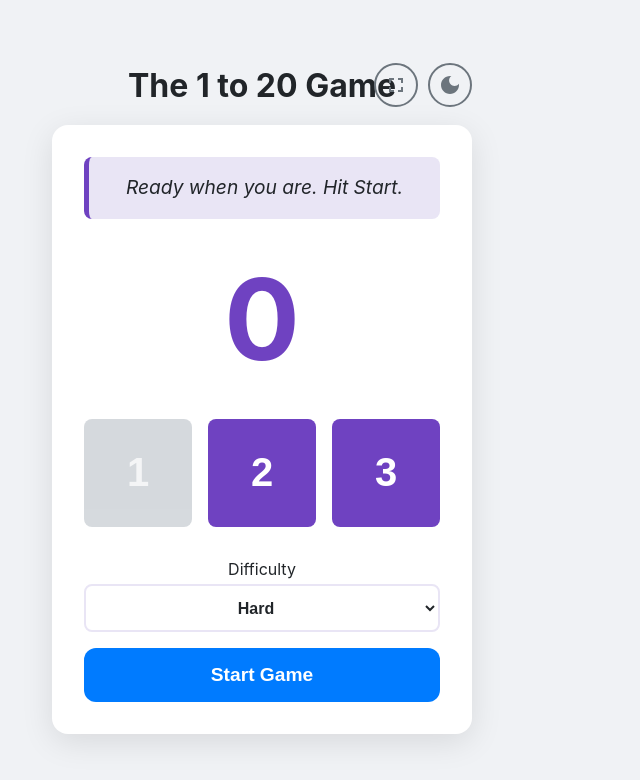
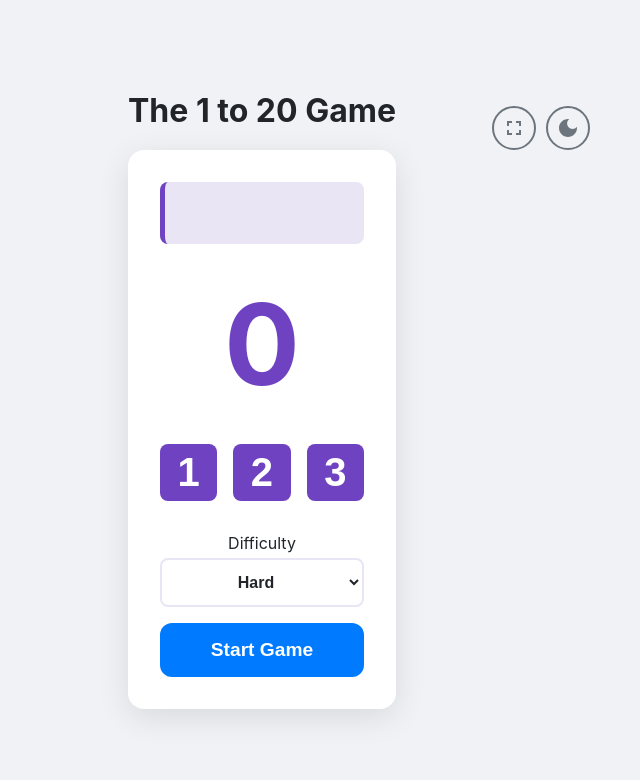
Before and after one commit to Popeye74uk/1to20Game, a plain HTML site: page index.html in a window 1280 px wide. Shown: the whole page, without its empty margins (378-1018 px from the left). Drawn offline with Linux system fonts and the light colour scheme.

Commit message:
Add files via upload

```diff
--- a/index.html
+++ b/index.html
@@ -3,7 +3,7 @@
 <head>
     <meta charset="UTF-8">
     <meta name="viewport" content="width=device-width, initial-scale=1.0">
-    <title>The 1 to 20 Game v0.8</title>
+    <title>The 1 to 20 Game v0.9</title>
     <style>
         /* CSS Variables for Theming */
         :root {
@@ -52,38 +52,45 @@
             transition: background-color 0.3s, color 0.3s;
         }
 
+        /* --- NEW LAYOUT WRAPPER --- */
+        .page-wrapper {
+            position: relative; /* Anchor for the buttons */
+            display: flex;
+            justify-content: center;
+            align-items: center;
+        }
+
         .container {
             width: 100%;
             max-width: 420px;
-            margin: 0 auto;
             text-align: center;
         }
 
-        /* --- CORRECTED HEADER LAYOUT --- */
+        /* The header is now simpler, just for the title */
         .game-header {
-            position: relative; /* Anchor for the buttons */
-            display: flex;
-            justify-content: center; /* Center the title */
-            align-items: center;
-            width: 100%; /* FORCE the header to be full-width */
             margin-bottom: 20px;
         }
 
-        .header-buttons {
-            position: absolute; /* Position relative to the header */
-            right: 0; /* Pin to the right of the full-width header */
-            top: 50%;
-            transform: translateY(-50%); /* Vertically center the buttons */
-            display: flex;
-            gap: 10px;
-        }
-
         h1 {
-            text-align: center;
             color: var(--color-text-primary);
             font-size: 2rem;
             margin: 0;
             white-space: nowrap;
+        }
+
+        /* --- CORRECTED ICON POSITIONING --- */
+        .header-buttons {
+            position: absolute;
+            /* Start from the center of the page-wrapper */
+            left: 50%;
+            /*
+               Move left by half the width of the game container (420px / 2 = 210px)
+               plus a gap of 20px to place the icons just to the right of the card.
+            */
+            margin-left: 230px;
+            top: 15px; /* Manually align with title */
+            display: flex;
+            gap: 10px;
         }
 
         #theme-toggle-btn, #fullscreen-btn {
@@ -110,7 +117,6 @@
         body.dark-mode .icon-sun { display: block; }
         body:not(.dark-mode) .icon-moon { display: block; }
 
-        /* --- Main Game Container --- */
         #game-container {
             background-color: var(--color-container-bg);
             border-radius: 16px;
@@ -121,12 +127,12 @@
             flex-direction: column;
         }
 
-        /* --- CORRECTED FULLSCREEN STYLE --- */
-        body:fullscreen .game-header {
+        /* --- FULLSCREEN HIDES ALL HEADER ELEMENTS --- */
+        body:fullscreen .game-header,
+        body:fullscreen .header-buttons {
             display: none;
         }
 
-        /* AI Status Box */
         #ai-status-wrapper {
             background-color: var(--color-accent-light);
             border-left: 5px solid var(--color-accent);
@@ -150,7 +156,6 @@
         .typing-indicator { font-weight: bold; animation: blink 1.2s infinite; }
         @keyframes blink { 50% { opacity: 0; } }
 
-        /* Current Count Display */
         #current-count {
             font-size: 7rem;
             font-weight: bold;
@@ -158,7 +163,6 @@
             margin-bottom: 2rem;
         }
 
-        /* Player Action Buttons */
         #player-actions {
             display: grid;
             grid-template-columns: repeat(3, 1fr);
@@ -192,7 +196,6 @@
             opacity: 0.5;
         }
 
-        /* Game Controls */
         #game-controls {
             display: grid;
             grid-template-columns: 1fr;
@@ -230,7 +233,6 @@
             transition: background-color 0.2s;
         }
 
-        /* Game Over Modal */
         #game-over-modal {
             position: fixed; top: 0; left: 0; right: 0; bottom: 0;
             background-color: rgba(0, 0, 0, 0.7);
@@ -269,20 +271,14 @@
     </style>
 </head>
 <body>
+    <!-- New wrapper for the whole layout -->
+    <div class="page-wrapper">
+
+        <!-- The main game card -->
         <div class="container">
             <header class="game-header">
                 <h1>The 1 to 20 Game</h1>
-            <div class="header-buttons">
-                 <button id="fullscreen-btn" title="Toggle Fullscreen (F)">
-                    <svg xmlns="http://www.w3.org/2000/svg" viewBox="0 0 24 24"><path d="M7 14H5v5h5v-2H7v-3zm-2-4h2V7h3V5H5v5zm12 7h-3v2h5v-5h-2v3zM14 5v2h3v3h2V5h-5z"/></svg>
-                </button>
-                <button id="theme-toggle-btn" title="Toggle Theme">
-                    <svg class="icon-sun" xmlns="http://www.w3.org/2000/svg" viewBox="0 0 24 24"><path d="M12 7c-2.76 0-5 2.24-5 5s2.24 5 5 5 5-2.24 5-5-2.24-5-5-5zM2 13h2c.55 0 1-.45 1-1s-.45-1-1-1H2c-.55 0-1 .45-1 1s.45 1 1 1zm18 0h2c.55 0 1-.45 1-1s-.45-1-1-1h-2c-.55 0-1 .45-1 1s.45 1 1 1zM11 2v2c0 .55.45 1 1 1s1-.45 1-1V2c0-.55-.45-1-1-1s-1 .45-1 1zm0 18v2c0 .55.45 1 1 1s1-.45 1-1v-2c0-.55-.45-1-1-1s-1 .45-1 1zM5.64 5.64c.39.39 1.02.39 1.41 0 .39-.39.39-1.02 0-1.41-.39-.39-1.02-.39-1.41 0-.39.39-.39 1.02 0 1.41zm12.73 12.73c.39.39 1.02.39 1.41 0 .39-.39.39-1.02 0-1.41-.39-.39-1.02-.39-1.41 0-.39.39-.39 1.02 0 1.41zM5.64 18.36c-.39.39-.39 1.02 0 1.41.39.39 1.02.39 1.41 0 .39-.39.39-1.02 0-1.41-.39-.39-1.02-.39-1.41 0zM18.36 5.64c-.39.39-.39 1.02 0 1.41.39.39 1.02.39 1.41 0 .39-.39.39-1.02 0-1.41-.39-.38-1.03-.38-1.41 0z"/></svg>
-                    <svg class="icon-moon" xmlns="http://www.w3.org/2000/svg" viewBox="0 0 24 24"><path d="M12,3c-4.97,0-9,4.03-9,9s4.03,9,9,9s9-4.03,9-9c0-0.46-0.04-0.92-0.11-1.36c-0.98,1.37-2.58,2.26-4.39,2.26 c-2.98,0-5.4-2.42-5.4-5.4c0-1.81,0.89-3.42,2.26-4.39C12.92,3.04,12.46,3,12,3z"/></svg>
-                </button>
-            </div>
             </header>
-
             <div id="game-container">
                 <div id="ai-status-wrapper">
                     <span id="ai-status"></span>
@@ -291,7 +287,8 @@
                 <div id="player-actions">
                     <button class="action-btn" data-move="1">1</button>
                     <button class="action-btn" data-move="2">2</button>
-                <button class="action-btn" data-move="3">3</button>
+                    <button class="action-btn" data-move.
+                    ="3">3</button>
                 </div>
                 <div id="game-controls">
                     <div class="control-group">
@@ -305,6 +302,19 @@
                     <button id="start-restart-btn">Start Game</button>
                 </div>
             </div>
+        </div>
+
+        <!-- Icons are now outside the container, positioned relative to the wrapper -->
+        <div class="header-buttons">
+            <button id="fullscreen-btn" title="Toggle Fullscreen (F)">
+                <svg xmlns="http://www.w3.org/2000/svg" viewBox="0 0 24 24"><path d="M7 14H5v5h5v-2H7v-3zm-2-4h2V7h3V5H5v5zm12 7h-3v2h5v-5h-2v3zM14 5v2h3v3h2V5h-5z"/></svg>
+            </button>
+            <button id="theme-toggle-btn" title="Toggle Theme">
+                <svg class="icon-sun" xmlns="http://www.w3.org/2000/svg" viewBox="0 0 24 24"><path d="M12 7c-2.76 0-5 2.24-5 5s2.24 5 5 5 5-2.24 5-5-2.24-5-5-5zM2 13h2c.55 0 1-.45 1-1s-.45-1-1-1H2c-.55 0-1 .45-1 1s.45 1 1 1zm18 0h2c.55 0 1-.45 1-1s-.45-1-1-1h-2c-.55 0-1 .45-1 1s.45 1 1 1zM11 2v2c0 .55.45 1 1 1s1-.45 1-1V2c0-.55-.45-1-1-1s-1 .45-1 1zm0 18v2c0 .55.45 1 1 1s1-.45 1-1v-2c0-.55-.45-1-1-1s-1 .45-1 1zM5.64 5.64c.39.39 1.02.39 1.41 0 .39-.39.39-1.02 0-1.41-.39-.39-1.02-.39-1.41 0-.39.39-.39 1.02 0 1.41zm12.73 12.73c.39.39 1.02.39 1.41 0 .39-.39.39-1.02 0-1.41-.39-.39-1.02-.39-1.41 0-.39.39-.39 1.02 0 1.41zM5.64 18.36c-.39.39-.39 1.02 0 1.41.39.39 1.02.39 1.41 0 .39-.39.39-1.02 0-1.41-.39-.39-1.02-.39-1.41 0zM18.36 5.64c-.39.39-.39 1.02 0 1.41.39.39 1.02.39 1.41 0 .39-.39.39-1.02 0-1.41-.39-.38-1.03-.38-1.41 0z"/></svg>
+                <svg class="icon-moon" xmlns="http://www.w3.org/2000/svg" viewBox="0 0 24 24"><path d="M12,3c-4.97,0-9,4.03-9,9s4.03,9,9,9s9-4.03,9-9c0-0.46-0.04-0.92-0.11-1.36c-0.98,1.37-2.58,2.26-4.39,2.26 c-2.98,0-5.4-2.42-5.4-5.4c0-1.81,0.89-3.42,2.26-4.39C12.92,3.04,12.46,3,12,3z"/></svg>
+            </button>
+        </div>
+
     </div>
 
     <div id="game-over-modal">
@@ -470,7 +480,7 @@
                     const isPossible = currentCount + moveCount <= 20;
                     button.disabled = !playerTurn || gameOver || !isPossible;
 
-                    const targetNumber = currentCount + movecount;
+                    const targetNumber = currentCount + moveCount;
                     button.textContent = targetNumber;
 
                     if (!isPossible && !gameOver) {
@@ -483,7 +493,8 @@
             };
 
             const displayAiMessage = (category, isThinking = false) => {
-                const message = getRandomMessage(category);
+                const message = getRandomMessage(.
+                category);
                 ui.aiStatusBox.innerHTML = message + (isThinking ? `<span class="typing-indicator">...</span>` : '');
             };
 
@@ -496,7 +507,7 @@
             };
             const toggleFullScreen = () => {
                 if (!document.fullscreenElement) {
-                    document.body.requestFullscreen().catch(err => alert(`Fullscreen error: ${err.message}`));
+                    document.documentElement.requestFullscreen().catch(err => alert(`Fullscreen error: ${err.message}`));
                 } else {
                     document.exitFullscreen();
                 }
```
Lines whose indentation alone changed are shown as unchanged.
